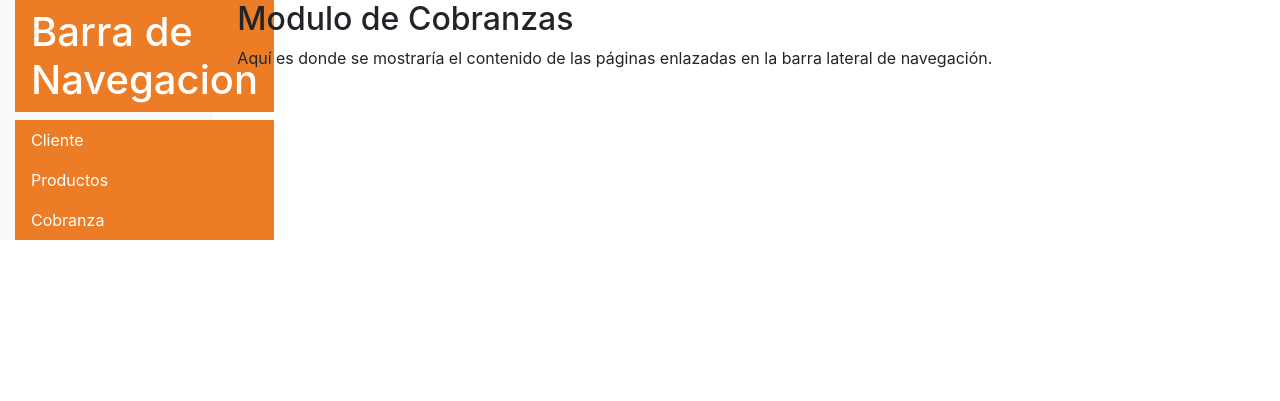
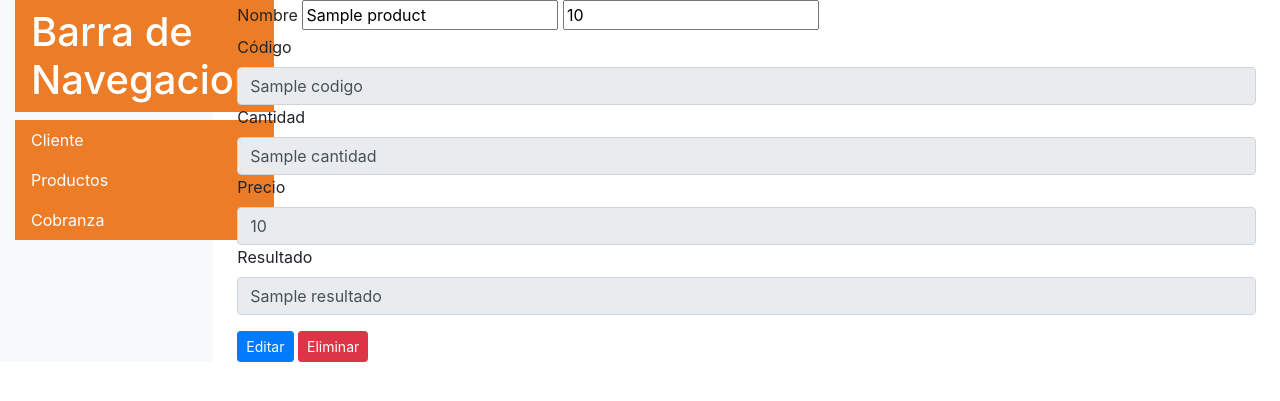
Before and after one commit to danielvill/minitesis, a Flask app: page /pay in a window 1280 px wide. Shown: the top 401 px of the page. Run offline with Flask 3, Linux system fonts and the light colour scheme; a database or web service that is not in the repository returns one stand-in record (values such as "Sample title"); some libraries are stand-ins or nearby versions.

Commit message:
Cambios en app.py y pay.html
Esta vez se pueden ver los Nombre y Total de los clientes solo una vez y para esto uso lo que es una macro para poder que mi sistema funcione pero los botones eliminar y editar tienen problemas me esta direccionando a una pagina que no quiero es como que crearon paginas para editarlos y eliminarlos pero no los necesito quiero que en el mismo documentos los haga

```diff
--- a/app.py
+++ b/app.py
@@ -9,12 +9,13 @@ db = dbase()
 app = Flask(__name__)
 app.secret_key = 'daniel123' # Es necesario tener una clave secreta para esto y el manejo de errores
 
+
+
 # ---- Rutas -----
 @app.route('/',methods=['GET','POST'])
 def index():
 
     return render_template('index.html')
-
 
 
 #--------Login ---------
@@ -77,16 +78,6 @@ def client():
         comentario = request.form['comentario']
         direccion = request.form['direccion']
 
-        # Imprime los valores en la consola esto es para comprobar los errores
-        print('Nombre:', nombre)
-        print('Teléfono:', telefono)
-        print('Provincia:', provincia)
-        print('Cantón:', canton)
-        print('Mapa:', mapa)
-        print('Referencia:', referencia)
-        print('Comentario:', comentario)
-        print('Dirección:', direccion)
-
         if nombre and telefono and provincia and canton and referencia and mapa and comentario and direccion:
             client = Client(nombre, telefono, provincia,canton,referencia,mapa,comentario,direccion)
             clientes.insert_one(client.cliDBCollection())
@@ -107,23 +98,33 @@ def products():
     return render_template('products.html', nombres=nombres)
 
 
-# Agregar los productos
+# Modificación en addProduct
 @app.route('/products', methods=['POST'])
 def addProduct():
     products = db['products']
-    nombre = request.form.get('nombre')  # Cambia 'nombres' a 'nombre'
+    nombre_cliente = request.form.get('nombre')
     codigos = request.form.getlist('codigo[]')
     cantidades = request.form.getlist('cantidad[]')
     precios = request.form.getlist('precio[]')
-    resultados = request.form.getlist('resultado[]')  # Cambia 'resultado' a 'resultados'
+    resultados = request.form.getlist('resultado[]')
     total = request.form.get('total')
 
-    for codigo, cantidad, precio, resultado in zip(codigos, cantidades, precios, resultados):  # Cambia 'resultado' a 'resultados'
-        if codigo and cantidad and precio and resultado:
-            product = Product(nombre, codigo, precio, cantidad, resultado, total)  # Agrega 'nombre' y 'total' como argumentos
-            products.insert_one(product.proDBCollection())
+    # Validar que se proporcionen datos
+    if nombre_cliente and codigos and cantidades and precios and resultados and total:
+        # Crear una lista de productos para el cliente
+        productos_cliente = []
 
-    return redirect(url_for('products'))
+        for codigo, cantidad, precio, resultado in zip(codigos, cantidades, precios, resultados):
+            if codigo and cantidad and precio and resultado:
+                producto = Product(nombre_cliente, codigo, precio, cantidad, resultado, total)
+                productos_cliente.append(producto.proDBCollection())
+
+        # Insertar todos los productos del cliente en la base de datos
+        products.insert_many(productos_cliente)
+
+        return redirect(url_for('products'))
+
+    return notFound()
 
 
 
@@ -132,7 +133,37 @@ def addProduct():
 
 @app.route('/pay')
 def pago():
-    return render_template('pay.html')
+    products = db['products'].find()
+    return render_template('pay.html', products=products)
+
+#Vista de las deudas -----------------------
+
+#Metodo Eliminar Pay
+@app.route('/delete/<string:product_nombre>')
+def delete(product_nombre):
+    products = db['products']
+    products.delete_one({'nombre': product_nombre})
+    return redirect(url_for('pago'))
+
+#Metodo Editar Pay
+
+@app.route('/edit/<string:product_nombre>', methods=['GET','POST'])
+def edit(product_nombre):
+    products = db['products']
+    nombre_cliente = request.form['nombre_cliente']
+    codigos = request.form['codigo']
+    cantidades = request.form['cantidad']
+    precios = request.form['precio']
+    resultados = request.form['resultado']
+    total = request.form['total']
+
+    if nombre_cliente and codigos and cantidades and resultados and precios and total:
+        products.update_one({'nombre': product_nombre}, {'$set': {'nombre': nombre_cliente, 'codigo': codigos, 'cantidad': cantidades ,'precio':precios,'resultado':resultados, 'total':total }})
+        return redirect(url_for('pago'))
+    else:
+        return print('No se muestra nada')
+
+
 
 # Este es para manejo de errores
 @app.errorhandler(404)
@@ -145,4 +176,4 @@ def notFound(error=None):
 
 
 if __name__ == '__main__':
-    app.run(debug=True, port=5000)
+    app.run(debug=True, port=3000)
--- a/templates/pay.html
+++ b/templates/pay.html
@@ -20,9 +20,46 @@
             </div>
         </nav>
         <main role="main" class="col-md-9 ml-sm-auto col-lg-10 px-4">
-            <h1 class="h2">Modulo de Cobranzas</h1>
-            <p>Aquí es donde se mostraría el contenido de las páginas enlazadas en la barra lateral de navegación.
-            </p>
+
+            {% set grouped_products = {} %}
+            {% for product in products %}
+            {%- set key_tuple = (product.nombre, product.total) %}
+            {%- if key_tuple not in grouped_products %}
+            {%- set _ = grouped_products.update({key_tuple: []}) %}
+            {%- endif %}
+            {%- set _ = grouped_products[key_tuple].append(product) %}
+            {% endfor %}
+
+            {% for keys, productos in grouped_products.items() %}
+            <div class="cuadrado">
+                <label for="">Nombre</label>
+                <input type="text" class="" value="{{ keys[0] }}" name="nombre" readonly>
+                <input type="text" class="" value="{{ keys[1] }}" name="total" readonly>
+            </div>
+
+            {% for product in productos %}
+            <div class="cuadrado">
+                <form action="/edit/{{ keys[0] }}" method="POST">
+                    <label for="telefono">Código</label>
+                    <input type="text" class="form-control" value="{{ product.codigo }}" name="codigo" readonly>
+                    <label for="provincia">Cantidad</label>
+                    <input type="text" class="form-control" value="{{ product.cantidad }}" name="cantidad" readonly>
+                    <label for="precio">Precio</label>
+                    <input type="text" class="form-control" value="{{ product.precio }}" name="precio" readonly>
+                    <label for="resultado">Resultado</label>
+                    <input type="text" class="form-control" value="{{ product.resultado }}" name="resultado" readonly>
+                    <button class="btn btn-primary btn-sm mt-3" type="submit">Editar</button>
+                    <a href="{{ url_for('delete', product_nombre=cliente) }}"
+                        class="btn btn-danger btn-sm mt-3">Eliminar</a>
+                </form>
+            </div>
+            {% endfor %}
+
+            {% endfor %}
+
+
+
+
         </main>
     </div>
 </div>
```
